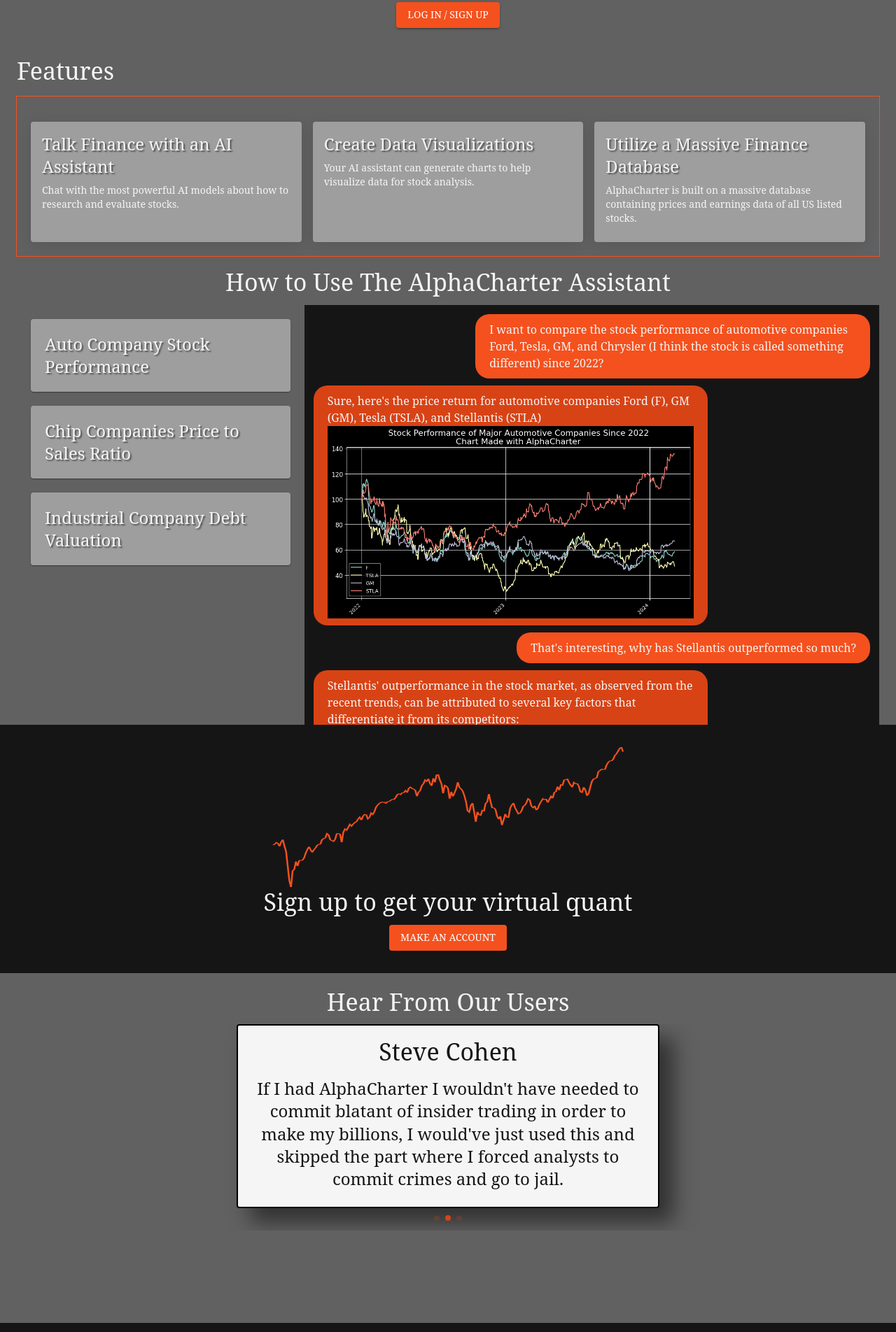
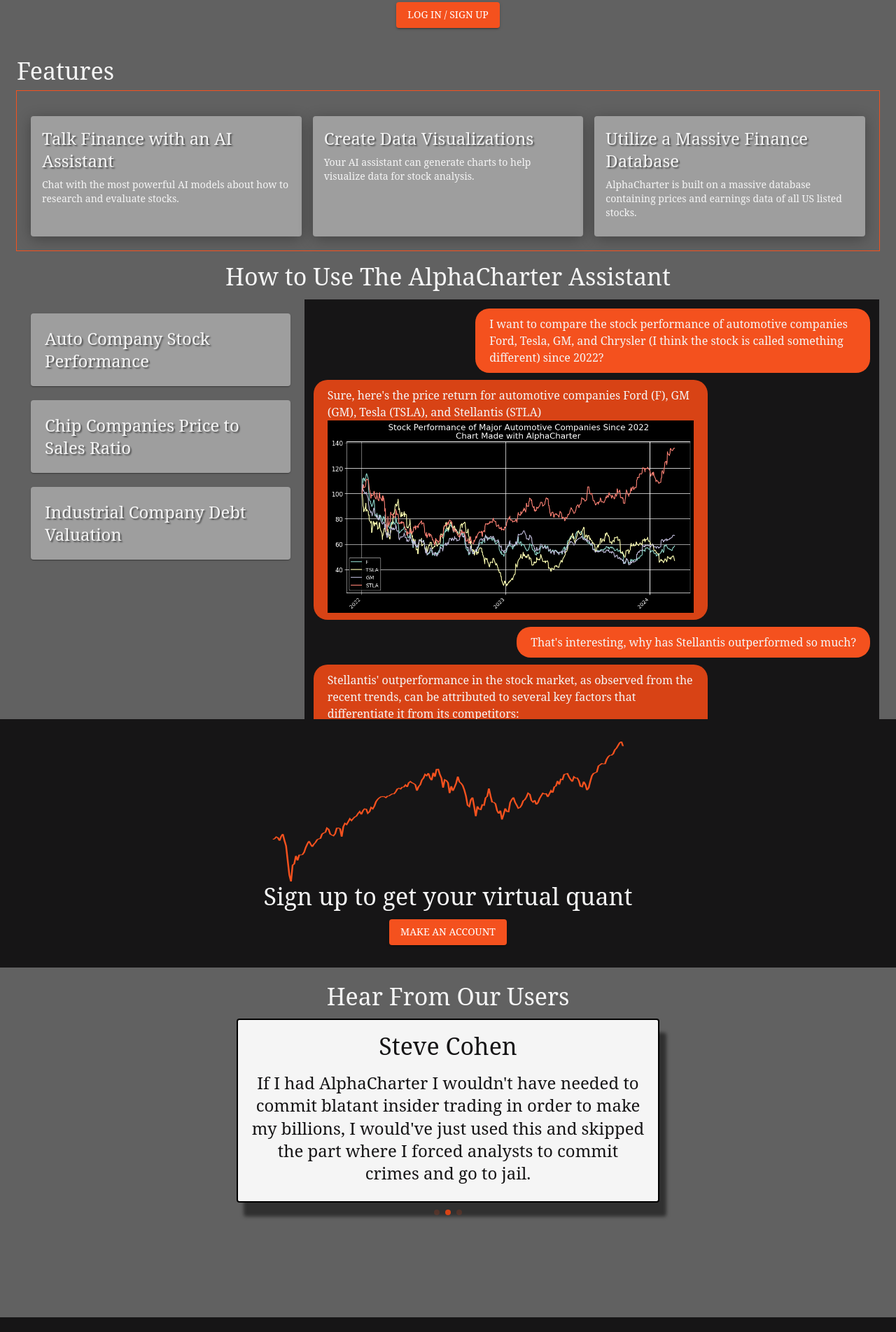
Before and after one commit to SailingSF/alphacharter-frontend, a React (Create React App) app: page / in a window 1280 px wide. Shown: the part 440-2344 px from the top of the page at 70% size. Built offline with nearby package versions, Linux system fonts and the light colour scheme.

Commit message:
shadow fixes

```diff
--- a/src/components/FeatureCards.jsx
+++ b/src/components/FeatureCards.jsx
@@ -14,7 +14,7 @@
     return (
         <Container maxWidth='xl'>
             <Typography variant='h4'>Features</Typography>
-            <Box sx={{ marginBottom: '1rem', marginTop: '2rem', outline: `1px solid ${theme.palette.primary.main}` }}>
+            <Box sx={{ marginBottom: '1rem', marginTop: '1.5rem', outline: `1px solid ${theme.palette.primary.main}` }}>
 
             <Grid container spacing={2} style={{ padding: '20px'}}>
             {features.map((feature, index) => (
@@ -22,7 +22,7 @@
                 <Card style={{
                     backgroundColor: theme.palette.background.surface,
                     width: '100%',
-                    boxShadow: '0px 4px 20px rgba(0, 0, 0, 0.1)',
+                    boxShadow: '0px 4px 20px rgba(0, 0, 0, 0.3)',
                     display: 'flex',
                     flexDirection: 'column',
                     justifyContent: 'space-between',
--- a/src/components/TestimonialSection.jsx
+++ b/src/components/TestimonialSection.jsx
@@ -11,7 +11,7 @@
 // Mock data for testimonials
 const testimonials = [
   { name: "Warren Buffet", text: "With AlphaCharter I'm going to fire everyone at Berkshire and just use this thing." },
-  { name: "Steve Cohen", text: "If I had AlphaCharter I wouldn't have needed to commit blatant of insider trading in order to make my billions, I would've just used this and skipped the part where I forced analysts to commit crimes and go to jail." },
+  { name: "Steve Cohen", text: "If I had AlphaCharter I wouldn't have needed to commit blatant insider trading in order to make my billions, I would've just used this and skipped the part where I forced analysts to commit crimes and go to jail." },
   { name: "Michael Bloomberg", text: "I would charge $5,000 a month for this." },
   // Add more testimonials as needed
 ];
@@ -43,7 +43,7 @@
             <SwiperSlide key={index} >
                 <Card sx={{
                     mb: 4,
-                    boxShadow: '20px 20px 30px rgba(0,0,0,0.5)',
+                    boxShadow: '10px 20px 5px rgba(0,0,0,0.5)',
                     minHeight: '250px',
                     maxWidth: '600px',
                     mx: 'auto',
```
